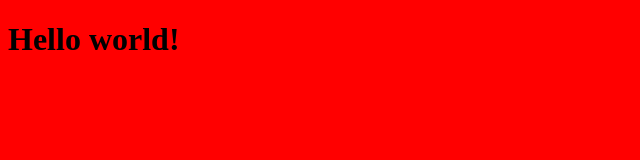
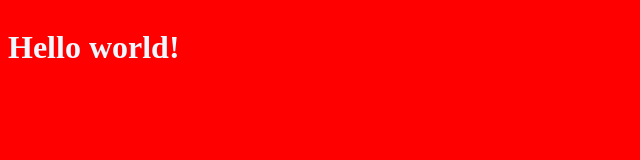
Before and after one commit to Lipanina/Test-1, a plain HTML site: page index.html in a window 1280 px wide. Shown: the whole page, without its empty margins (0-640 px from the left). Drawn offline with Linux system fonts and the light colour scheme.

Commit message:
myBranch

```diff
--- a/css/style.css
+++ b/css/style.css
@@ -1,3 +1,5 @@
 body{
     background-color: red;
+    color: aliceblue;
+    display: flex;
 }
```
